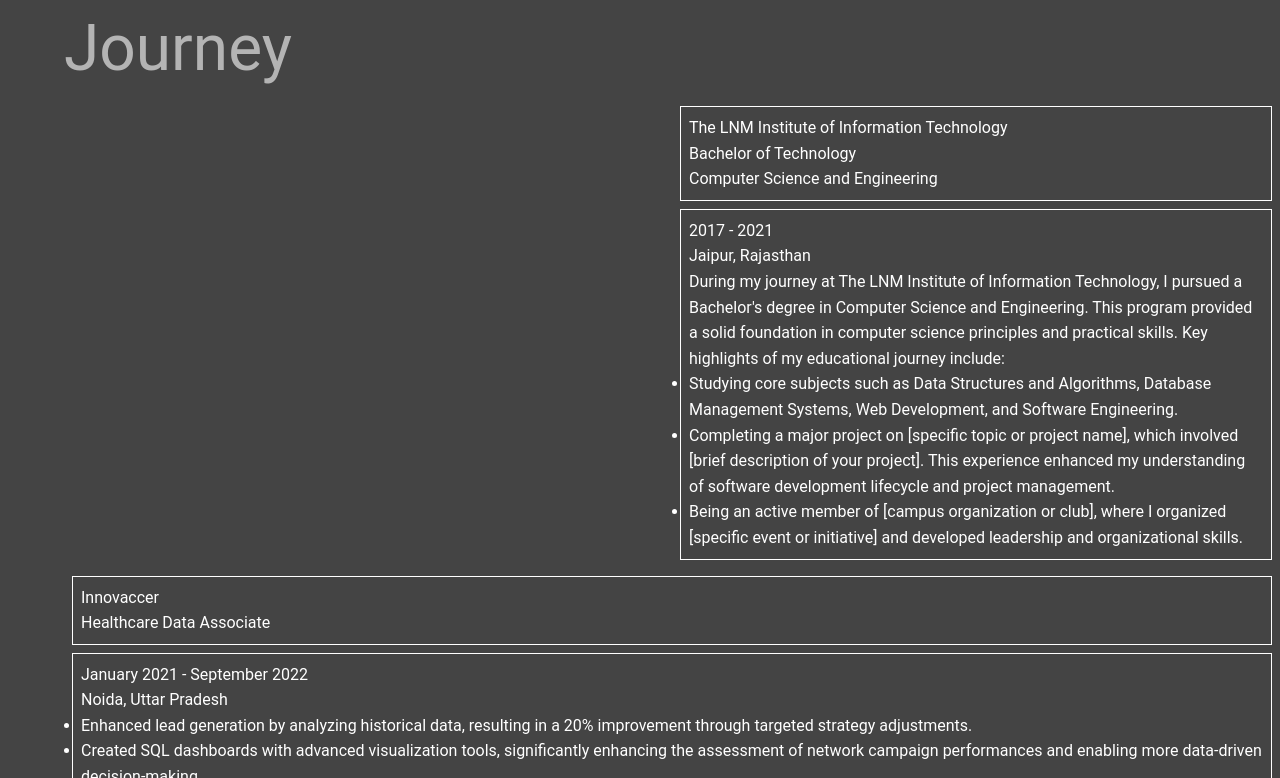
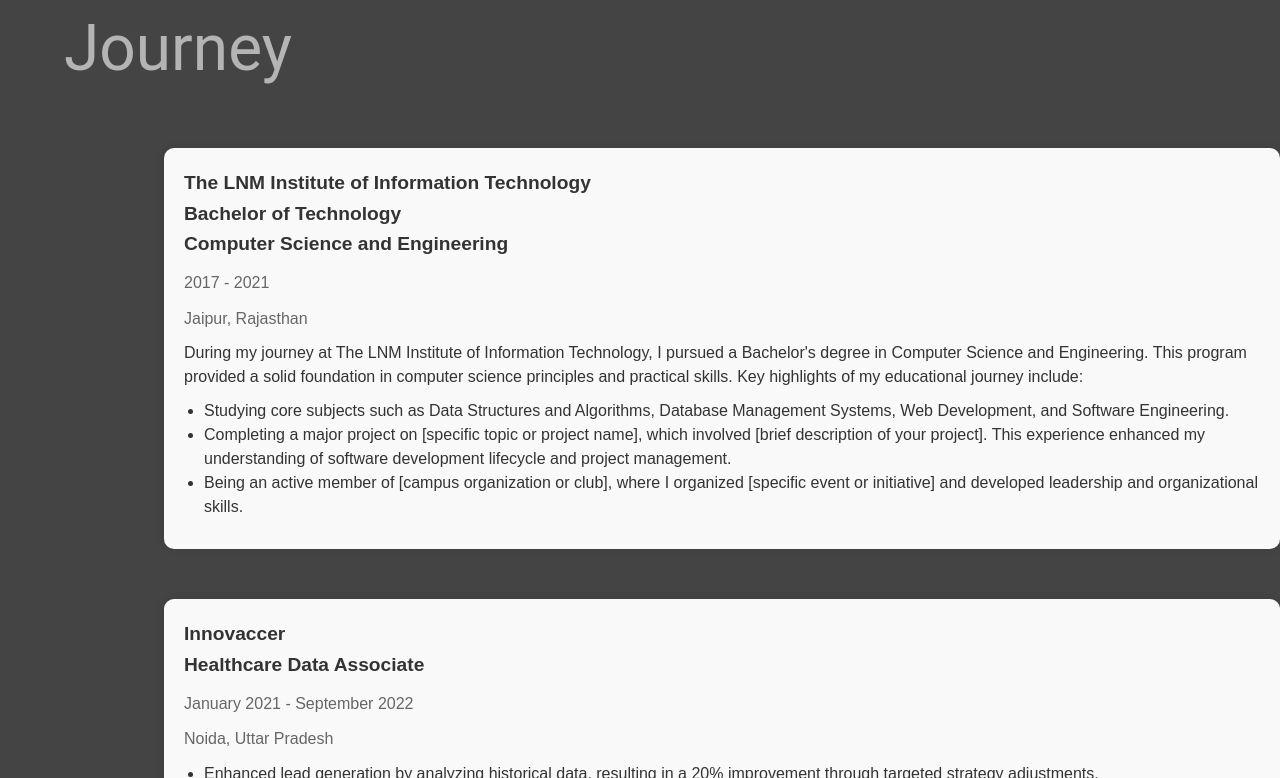
Before and after one commit to Kahl-d/portfolio_website, a React (Create React App) app in the folder client/: page / in a window 1280 px wide. Shown: the part 802-1580 px from the top of the page. Built offline with nearby package versions, Linux system fonts and the light colour scheme.

Commit message:
stable version

```diff
--- a/client/src/Components2/Projects.css
+++ b/client/src/Components2/Projects.css
@@ -19,7 +19,8 @@
     width: 30%;
     height: 20%;
     background: url('https://cdn.educba.com/academy/wp-content/uploads/2019/04/Predictive-Modeling.jpg');
-    background-size: cover;
+    background-size: 100% 100%;
+
 
 }
 
@@ -29,7 +30,8 @@
     height: 40%;
     width: 10%;
     background: url('https://cdn-images-1.medium.com/max/1500/1*MKsqxsgoS5WXMNc_zQF4wQ.jpeg');
-    background-size: cover;
+    background-size: 100% 100%;
+
 
 }
 
@@ -41,7 +43,8 @@
     border-radius: 2rem 0 0 0;
 
     background: url('https://res.cloudinary.com/hilnmyskv/image/upload/q_auto,f_auto/v1681989875/Algolia_com_Blog_assets/Featured_images/ux/what-is-intelligent-search-and-how-does-it-work/dntm8rnlmgbl51m9ozwy.jpg');
-    background-size: cover;
+    background-size: 100% 100%;
+
 
 }
 
@@ -53,7 +56,8 @@
     border-radius: 2rem 0 0 0;
 
     background: url('https://cdn.dribbble.com/users/434413/screenshots/19978179/media/bfd59a26b7f69672c1270d8b3d582a66.png?resize=400x0');
-    background-size: cover;
+    background-size: 100% 100%;
+
 
 }
 
@@ -65,7 +69,8 @@
     border-radius: 2rem 0 0 0;
 
     background: url('https://images.freeimages.com/clg/istock/previews/9255/92550943-vector-umami-concept-template.jpg');
-    background-size: cover;
+    background-size: 100% 100%;
+
 
 
 }
@@ -78,7 +83,7 @@
     border-radius: 2rem 0 0 0;
 
     background: url('https://encrypted-tbn0.gstatic.com/images?q=tbn:ANd9GcRrlYRLf8t5WgZVG9zm2AGfkqVO5wZDZKXfgQ&s');
-    background-size: cover;
+    background-size: 100% 100%;
 
 }
 
@@ -89,7 +94,8 @@
     width: 10%;
     border-radius: 2rem 0 0 0;
     background: url('https://media.licdn.com/dms/image/D4D12AQFNUAdgaoK2zQ/article-cover_image-shrink_600_2000/0/1692816749106?e=2147483647&v=beta&t=iVpvOcBQmvYllV--CopadMhBsmyGEC85qb5jMtNFaxE');
-    background-size: cover;
+    background-size: 100% 100%;
+
 
 
 }
@@ -189,6 +195,7 @@
     border: 1px solid black;
     box-shadow: 10px 20px 30px rgba(0, 0, 0, 0.1);
     cursor: pointer;
+    background-size: 50% 50%;
 
   }
 
--- a/client/src/Components2/Projects.js
+++ b/client/src/Components2/Projects.js
@@ -1,5 +1,5 @@
 import React, { useState } from "react";
-import './Projects.css'
+import './Projects.css';
 
 const Projects = () => {
     const [selectedProject, setSelectedProject] = useState(null);
@@ -57,7 +57,7 @@ const Projects = () => {
         <div id="projectsContainer">
             <div id="project-content">
                 {selectedProject ? (
-                    <div>
+                    <div className="project-details">
                         <h2>{selectedProject.name}</h2>
                         <p>{selectedProject.description}</p>
                         <a href={selectedProject.link} target="_blank" rel="noopener noreferrer" className="button2">View on GitHub</a>
--- a/client/src/Components2/journey.css
+++ b/client/src/Components2/journey.css
@@ -1,22 +1,78 @@
-#journeyContainer{
-    width: 100%;
+#journeyContainer {
+    position: relative;
+    overflow-y: scroll;
+    height: fit-content;
+    padding-left: 100px;
+    /* background: #ffffff; */
+    font-family: Arial, sans-serif;
+}
+
+#yearSlider {
+    position: fixed;
+    top: 0;
+    left: 0;
+    width: 80px;
+    height: 100%;
+    overflow-y: hidden;
     display: flex;
     flex-direction: column;
-    color: white;
+    justify-content: space-around;
+    background: #000;
+    color: #fff;
+    font-size: 1.5em;
+    padding-top: 20px;
+    padding-bottom: 20px;
+    text-align: center;
 }
 
-
-
-
-.thing div{
-    display: flex;
-    flex-direction: column;
-    border: 1px solid white;
-    margin: 0.5rem;
-    padding: 0.5rem;
+#yearSlider div {
+    margin: 10px 0;
 }
 
+#monthIndicator {
+    position: fixed;
+    top: 80px;
+    left: 100px;
+    background: #000;
+    color: #fff;
+    padding: 5px 10px;
+    border-radius: 5px;
+    font-size: 1em;
+}
 
-#thing1{
-    margin-left: 50%;
+.thing {
+    margin: 50px 0;
+    padding: 20px;
+    background: #f9f9f9;
+    border-radius: 10px;
+    box-shadow: 0 0 10px rgba(0, 0, 0, 0.1);
 }
+
+.thing-title span {
+    display: block;
+    font-weight: bold;
+    font-size: 1.2em;
+}
+
+.thing-content {
+    margin-top: 10px;
+}
+
+.thing-content span {
+    display: block;
+    color: #666;
+    margin-bottom: 10px;
+}
+
+.thing-content p, .thing-content ul {
+    margin: 10px 0;
+    line-height: 1.5;
+}
+
+.thing-content ul {
+    padding-left: 20px;
+}
+
+.thing-content ul li {
+    list-style-type: disc;
+}
```
